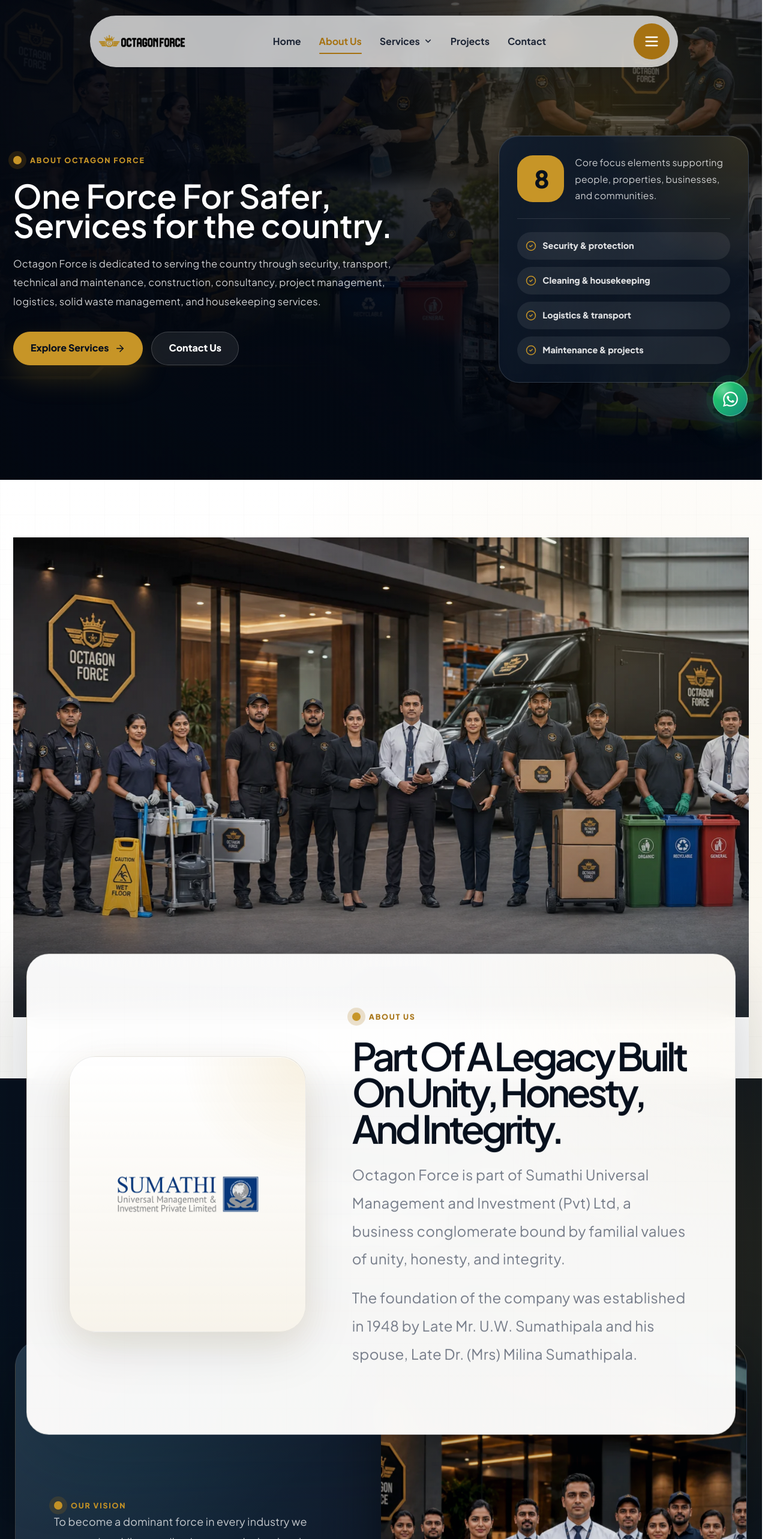
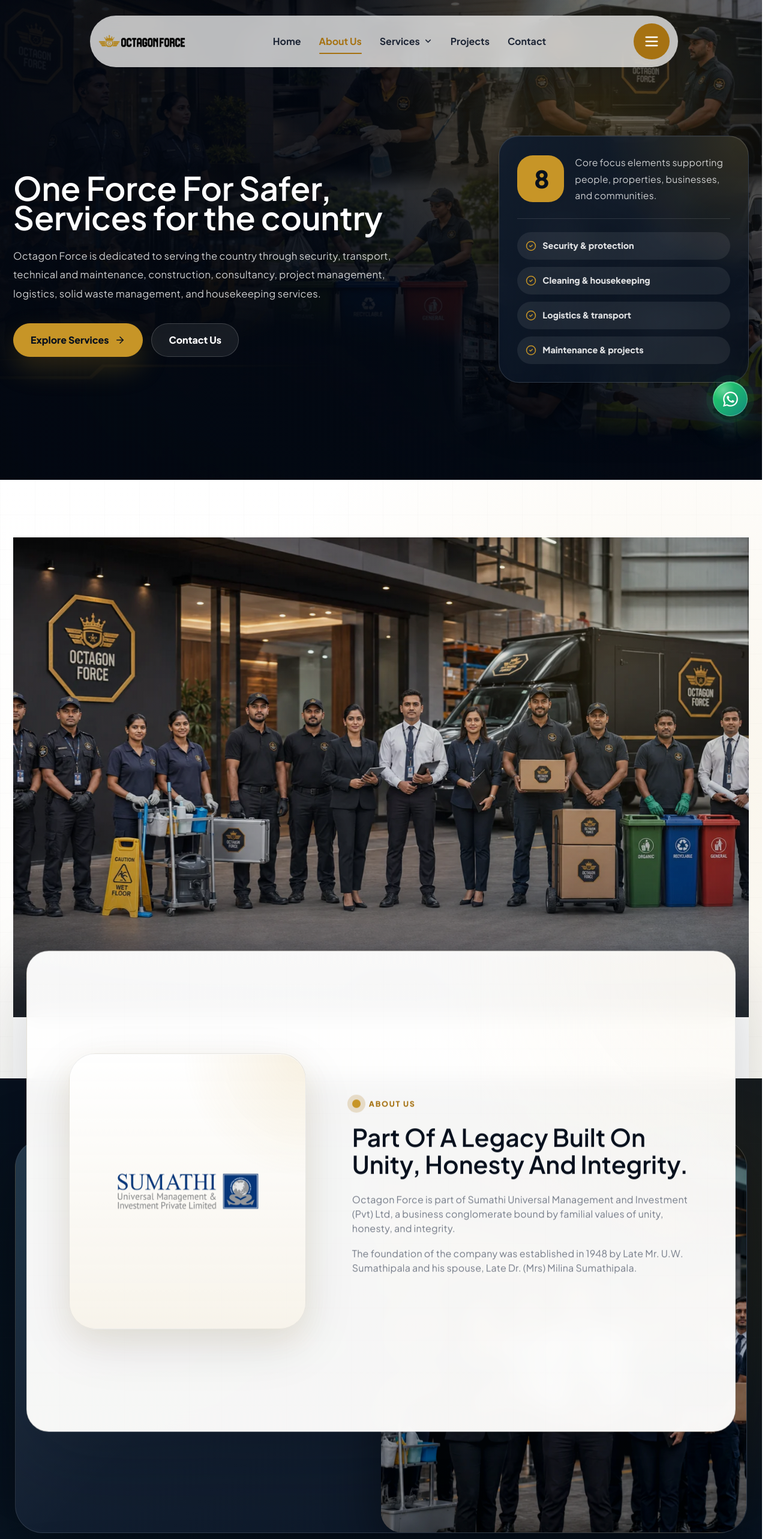
Before and after one commit to DIGIsumi2026/octagon-force, a React (Vite) app in the folder frontend/: page /about in a window 1280 px wide. Shown: the top 2566 px of the page at 60% size. Built offline with nearby package versions, Linux system fonts and the light colour scheme.

Commit message:
button and text css fix

```diff
--- a/frontend/src/components/about/AboutCompanyLogos.tsx
+++ b/frontend/src/components/about/AboutCompanyLogos.tsx
@@ -46,16 +46,11 @@
     <section className="about-company-logo-section">
       <div className="container">
         <div className="about-company-logo-header">
-          <span className="eyebrow">
-            <span />
-            Our Companies
-          </span>
-
-          <h2>Connected By Trust, Service, And Shared Values.</h2>
+          <h2>Connected By Trust, Service and Shared Values.</h2>
 
           <p>
             Our operations are strengthened by connected businesses, trusted
-            partnerships, and a long-standing commitment to professional service
+            partnerships and a long standing commitment to professional service
             delivery.
           </p>
         </div>
--- a/frontend/src/components/about/AboutContactBanner.tsx
+++ b/frontend/src/components/about/AboutContactBanner.tsx
@@ -50,8 +50,6 @@
             viewport={{ once: true }}
             transition={{ duration: 0.55, delay: 0.12 }}
           >
-            <span />
-            Talk To Us
           </motion.span>
 
           <motion.h2
@@ -70,7 +68,7 @@
             transition={{ duration: 0.65, delay: 0.28, ease: [0.22, 1, 0.36, 1] }}
           >
             Connect with Octagon Force to discuss professional security,
-            cleaning, transport, logistics, and operational support services
+            cleaning, transport, logistics and operational support services
             tailored to your organization.
           </motion.p>
 
@@ -116,10 +114,15 @@
               <ArrowRight />
             </Link>
 
-            <span className="about-contact-banner__note">
+            <a
+              href="https://wa.me/94777660021"
+              target="_blank"
+              rel="noopener noreferrer"
+              className="about-contact-banner__note"
+            >
               <PhoneCall />
               Let’s discuss your service requirement.
-            </span>
+            </a>
           </motion.div>
         </div>
       </motion.div>
--- a/frontend/src/components/about/BoardManagement.tsx
+++ b/frontend/src/components/about/BoardManagement.tsx
@@ -37,11 +37,6 @@
     <section className="about-board-section">
       <div className="container">
         <div className="about-board-header">
-          <span className="eyebrow">
-            <span />
-            Leadership
-          </span>
-
           <h2>Board Of Management.</h2>
 
           <p>
--- a/frontend/src/components/about/CompanyIntro.tsx
+++ b/frontend/src/components/about/CompanyIntro.tsx
@@ -261,7 +261,7 @@
                 About Us
               </span>
 
-              <h2>Part Of A Legacy Built On Unity, Honesty, And Integrity.</h2>
+              <h2>Part Of A Legacy Built On Unity, Honesty And Integrity.</h2>
 
               <p>
                 Octagon Force is part of Sumathi Universal Management and
@@ -280,19 +280,6 @@
 
         <Reveal delay={0.12}>
   <section className="about-vision-mission-section">
-  <div className="about-vision-mission-header">
-    <span className="eyebrow eyebrow--light">
-      <span />
-      Vision & Mission
-    </span>
-
-    <h2>Guided By Purpose. Driven By Service.</h2>
-
-    <p>
-      Our vision and mission reflect the standards, discipline, and service
-      commitment that guide every Octagon Force operation.
-    </p>
-  </div>
 
   <div className="about-vm-swipe-list">
     {/* Vision */}
--- a/frontend/src/components/home/ProjectShowcase.tsx
+++ b/frontend/src/components/home/ProjectShowcase.tsx
@@ -76,7 +76,7 @@
               Our Projects
             </span>
 
-            <h2>Field-Proven Work Across Critical Services.</h2>
+            <h2>Field Proven Work Across Critical Services.</h2>
 
             <p>
               Explore selected Octagon Force project areas built around security,
--- a/frontend/src/pages/About.tsx
+++ b/frontend/src/pages/About.tsx
@@ -55,12 +55,7 @@
             animate={{ opacity: 1, y: 0 }}
             transition={{ duration: 0.75, ease: [0.22, 1, 0.36, 1] }}
           >
-            <span className="eyebrow eyebrow--light">
-              <span />
-              About Octagon Force
-            </span>
-
-            <h1>One Force For Safer, Services for the country.</h1>
+            <h1>One Force For Safer, Services for the country</h1>
 
             <p>
               Octagon Force is dedicated to serving the country through security,
```
Also changed, not shown: frontend/src/App.css.
